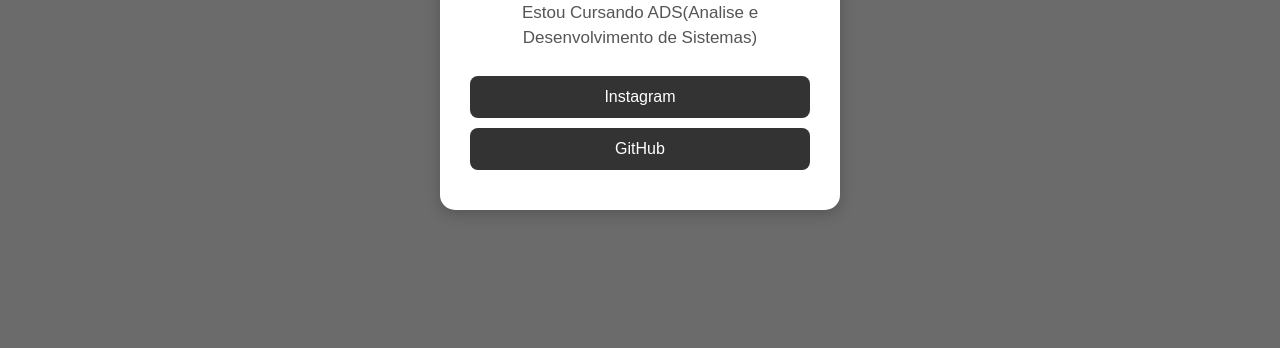
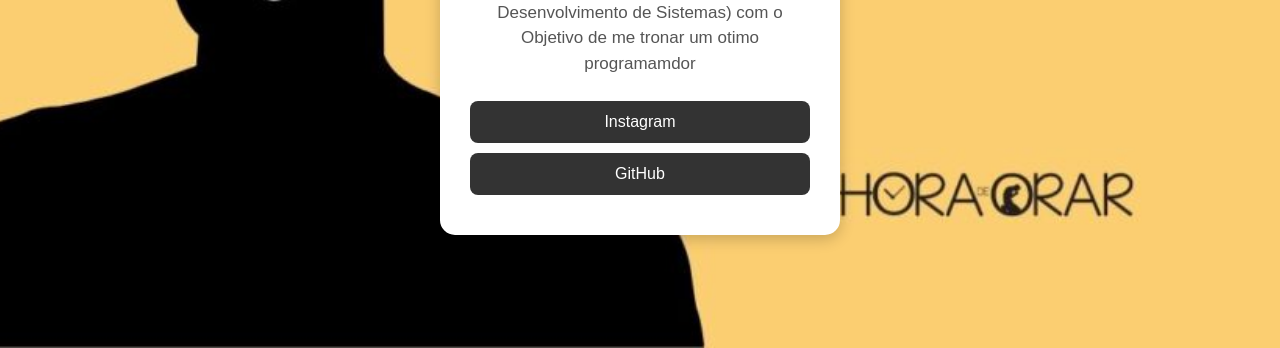
Before and after one commit to ShadowXP6/Trabalho-WEB-3-Sem, a plain HTML site: page ex02/index.html in a window 1280 px wide. Shown: the part 452-800 px from the top of the page. Drawn offline with Linux system fonts and the light colour scheme.

Commit message:
Adição de papel de fundo e ajutes para a mesma

```diff
--- a/ex01/style.css
+++ b/ex01/style.css
@@ -6,7 +6,6 @@
 
     background-image:
 
-        linear-gradient(rgba(0, 0, 0, 0.348), rgba(0, 0, 0, 0.60)),
         url("img/imagem-de-pg-web.jpg");
 
         background-size: cover;
--- a/ex02/Style.css
+++ b/ex02/Style.css
@@ -6,6 +6,13 @@
     align-items: center;
     font-family: Arial, sans-serif;
     background-color: #6b6b6b;
+
+    background-image:
+
+    url("img/Quem-sou-eu-1024x512.jpg");
+
+    background-position: center;
+    background-size: cover;
 
 }
 
--- a/ex02/index.html
+++ b/ex02/index.html
@@ -22,7 +22,7 @@
         <h1>Nome: Allex F. Marchiotti</h1>
 
         <p class="descricao">
-            Estou Cursando ADS(Analise e Desenvolvimento de Sistemas)
+            Estou Cursando ADS(Analise e Desenvolvimento de Sistemas) com o Objetivo de me tronar um otimo programamdor
         </p>
 
         <nav class="redes-sociais">
```
Also changed, not shown: ex02/img/Quem-sou-eu-1024x512.jpg (added).
